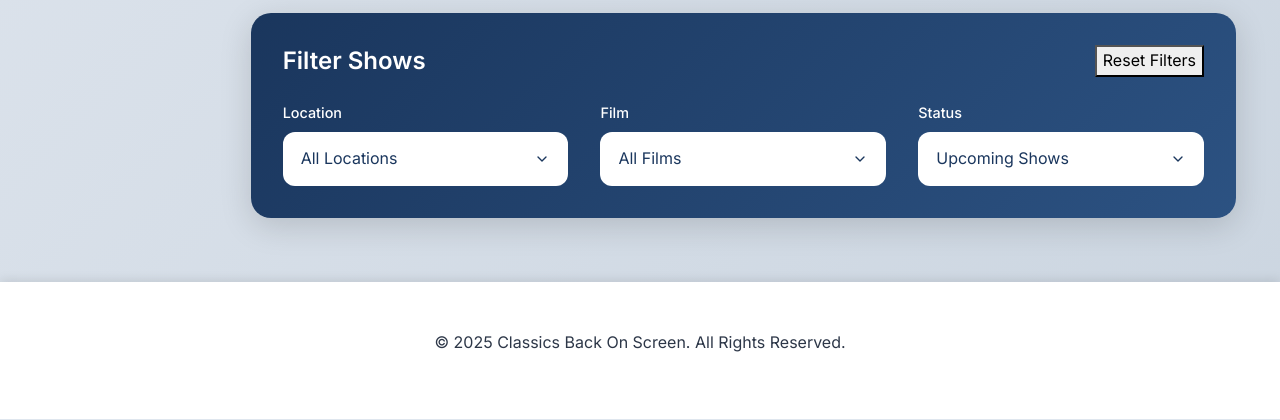
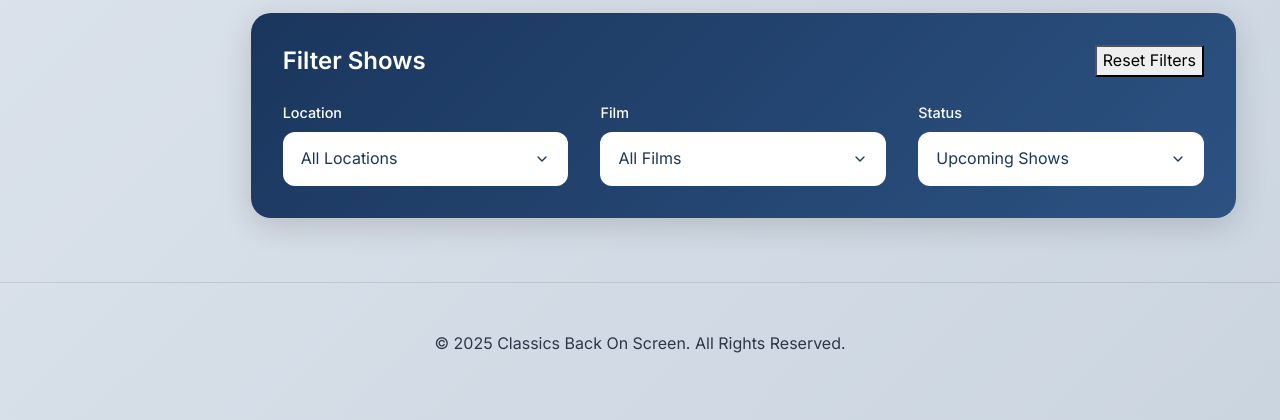
Before and after one commit to betterlucky/ClassicsOnScreen, a Django app: page / in a window 1280 px wide. Shown: the part 899-1319 px from the top of the page. Run offline with Django 4.2, Linux system fonts and the light colour scheme; data that the repository does not hold is empty.

Commit message:
footer update

```diff
--- a/blog/static/css/styles.css
+++ b/blog/static/css/styles.css
@@ -76,12 +76,13 @@ body {
 
 /* Footer */
 footer {
-    background: white;
+    background: transparent;
     padding: 3rem 0;
     margin-top: auto;
-    box-shadow: 0 -2px 10px rgba(0, 0, 0, 0.1);
     text-align: center;
     width: 100%;
+    box-shadow: none;
+    border-top: 1px solid rgba(0, 0, 0, 0.1);
 }
 
 footer .container {
@@ -97,7 +98,7 @@ footer .social-links {
 }
 
 footer .social-links a {
-    color: var(--text-color);
+    color: var(--primary-color);
     margin: 0 1rem;
     transition: var(--transition);
 }
```
